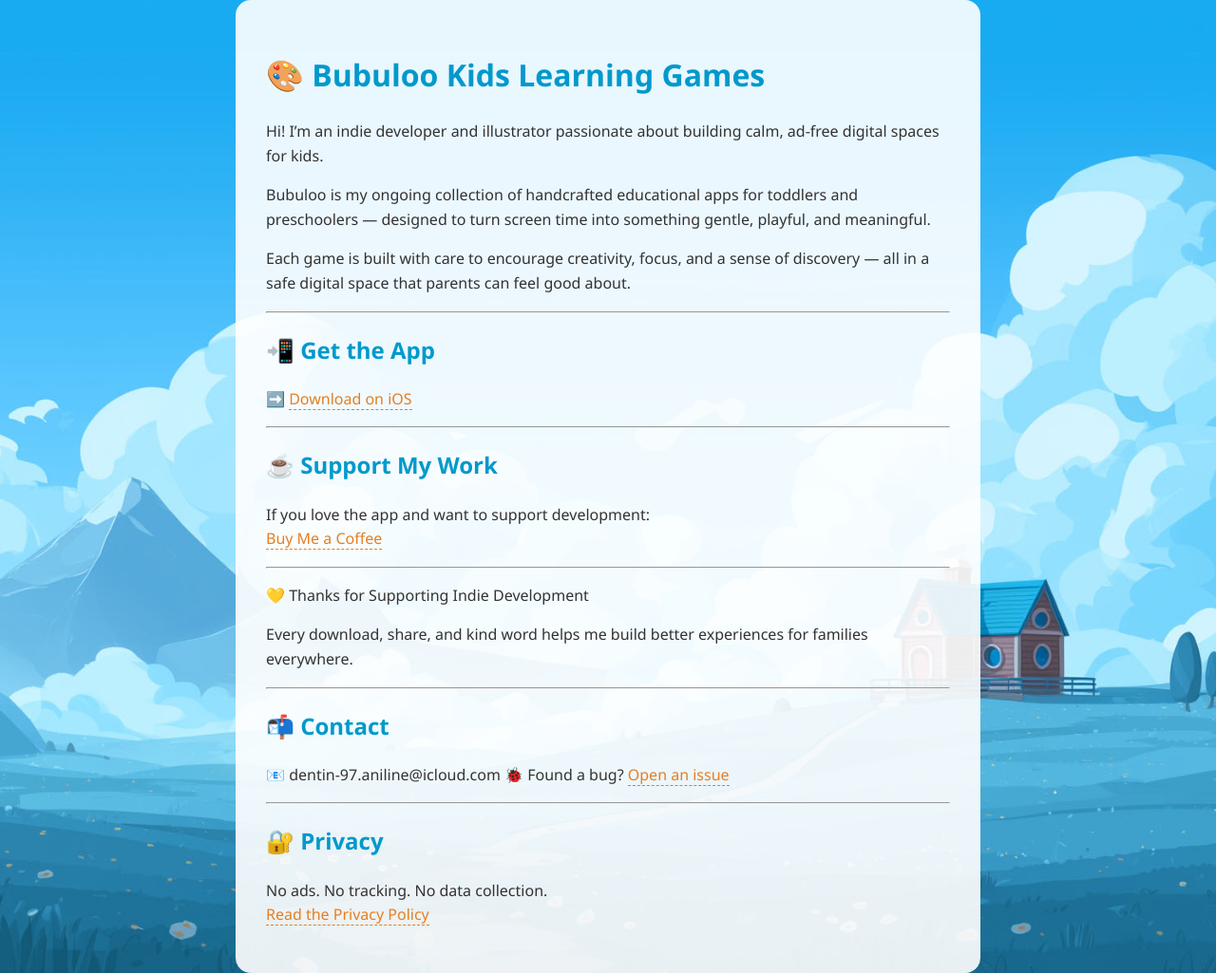
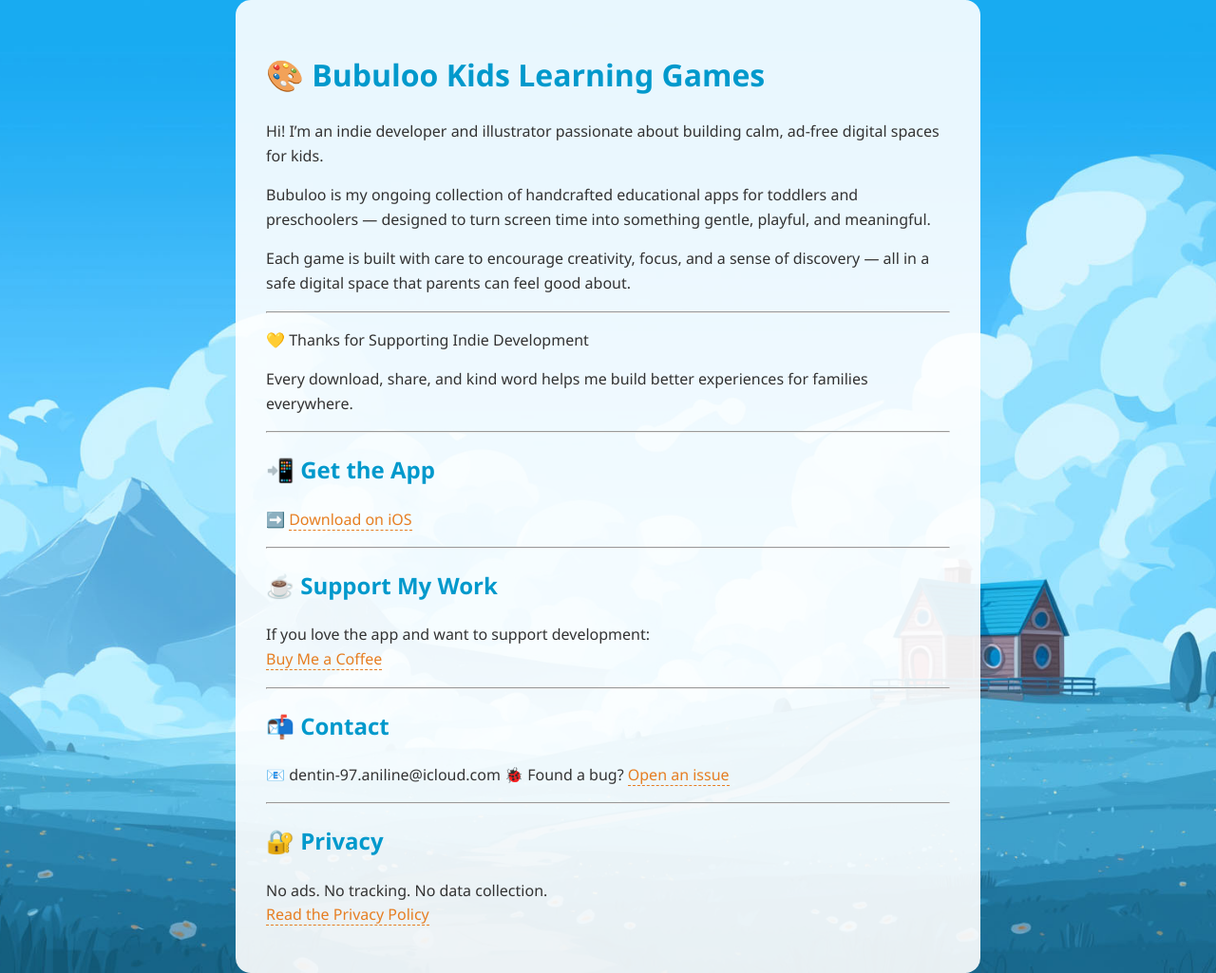
Before and after one commit to MagicScribble/bubuloo-kids-learning-app, a Jekyll site: the page built from index.md, in a window 1280 px wide. Shown: the whole page at 95% size. Built offline with Jekyll 4.4.1, drawn with Linux system fonts in a browser that asks for light colours; our own code applies the rules of GitHub Pages for plain Markdown files; part of the change alters nothing that is shown.

```diff
--- a/index.md
+++ b/index.md
@@ -9,6 +9,13 @@ Hi! I’m an indie developer and illustrator passionate about building calm, ad-
 Bubuloo is my ongoing collection of handcrafted educational apps for toddlers and preschoolers — designed to turn screen time into something gentle, playful, and meaningful.
 
 Each game is built with care to encourage creativity, focus, and a sense of discovery — all in a safe digital space that parents can feel good about.
+
+
+---
+
+💛 Thanks for Supporting Indie Development
+
+Every download, share, and kind word helps me build better experiences for families everywhere.
 
 ---
 
@@ -25,12 +32,6 @@ If you love the app and want to support development:
 
 ---
 
-💛 Thanks for Supporting Indie Development
-
-Every download, share, and kind word helps me build better experiences for families everywhere.
-
----
-
 ## 📬 Contact
 
 📧 dentin-97.aniline@icloud.com
```
